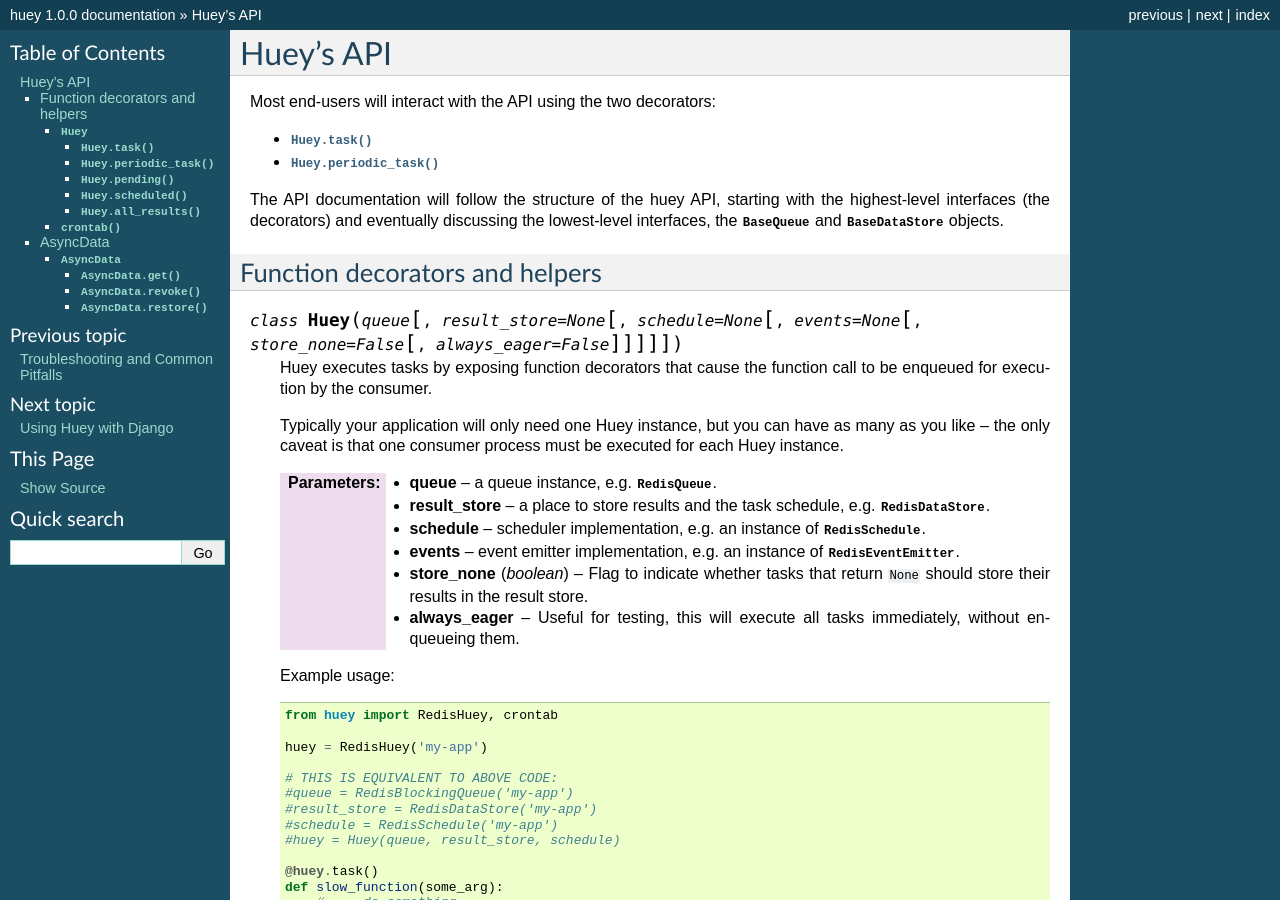
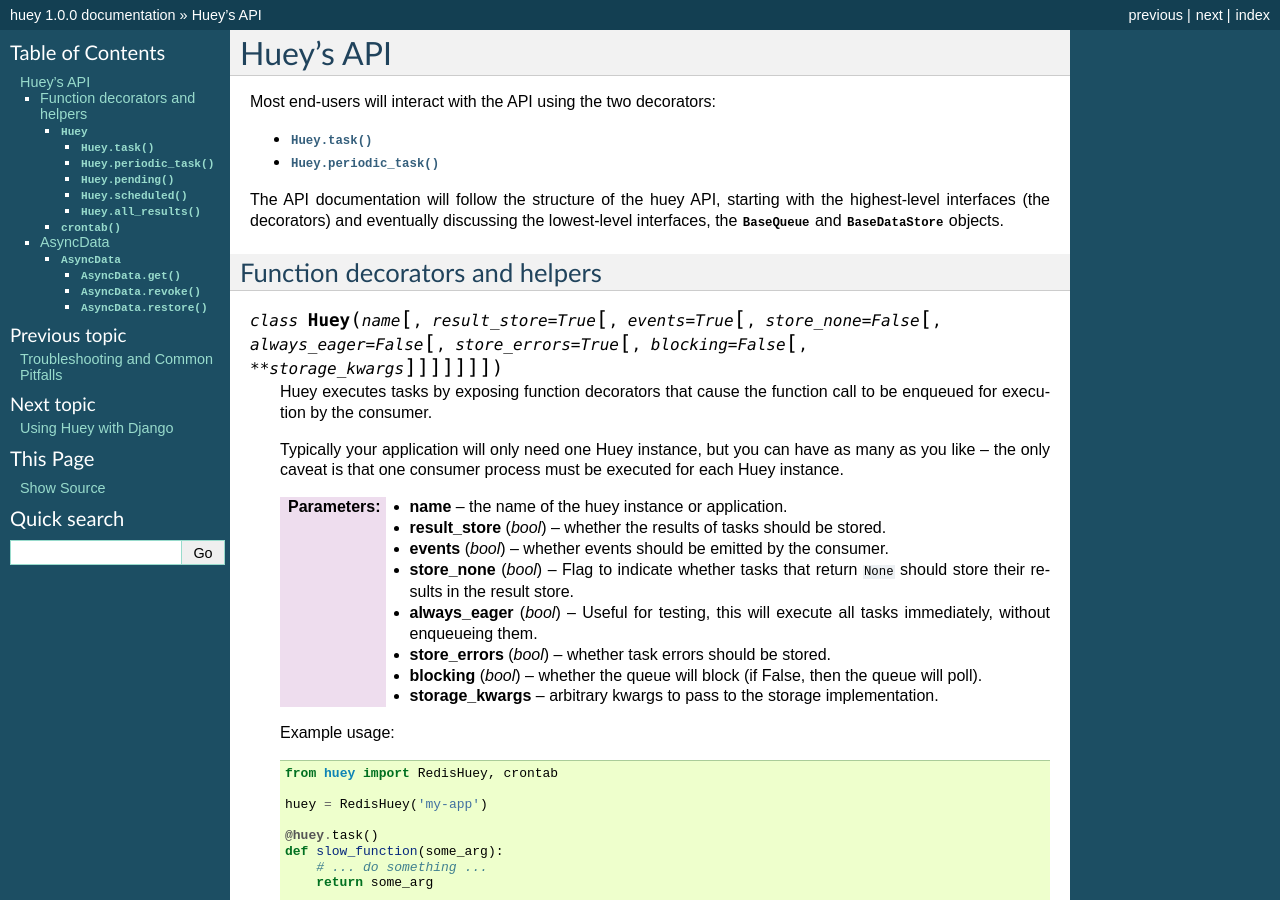
Before and after one commit to coleifer/huey, a Sphinx documentation site: the page built from docs/api.rst, in a window 1280 px wide and 900 px high. Built offline with Sphinx 7.4.7, drawn with Linux system fonts in a browser that asks for light colours.

Commit message:
More docs updates.

```diff
--- a/docs/api.rst
+++ b/docs/api.rst
@@ -17,7 +17,7 @@
 Function decorators and helpers
 -------------------------------
 
-.. py:class:: Huey(queue[, result_store=None[, schedule=None[, events=None[, store_none=False[, always_eager=False]]]]])
+.. py:class:: Huey(name[, result_store=True[, events=True[, store_none=False[, always_eager=False[, store_errors=True[, blocking=False[, **storage_kwargs]]]]]]])
 
     Huey executes tasks by exposing function decorators that cause the function
     call to be enqueued for execution by the consumer.
@@ -26,15 +26,16 @@
     have as many as you like -- the only caveat is that one consumer process
     must be executed for each Huey instance.
 
-    :param queue: a queue instance, e.g. :py:class:`RedisQueue`.
-    :param result_store: a place to store results and the task schedule,
-        e.g. :py:class:`RedisDataStore`.
-    :param schedule: scheduler implementation, e.g. an instance of :py:class:`RedisSchedule`.
-    :param events: event emitter implementation, e.g. an instance of :py:class:`RedisEventEmitter`.
-    :param boolean store_none: Flag to indicate whether tasks that return ``None``
+    :param name: the name of the huey instance or application.
+    :param bool result_store: whether the results of tasks should be stored.
+    :param bool events: whether events should be emitted by the consumer.
+    :param bool store_none: Flag to indicate whether tasks that return ``None``
         should store their results in the result store.
-    :param always_eager: Useful for testing, this will execute all tasks
+    :param bool always_eager: Useful for testing, this will execute all tasks
         immediately, without enqueueing them.
+    :param bool store_errors: whether task errors should be stored.
+    :param bool blocking: whether the queue will block (if False, then the queue will poll).
+    :param storage_kwargs: arbitrary kwargs to pass to the storage implementation.
 
     Example usage:
 
@@ -43,12 +44,6 @@
         from huey import RedisHuey, crontab
 
         huey = RedisHuey('my-app')
-
-        # THIS IS EQUIVALENT TO ABOVE CODE:
-        #queue = RedisBlockingQueue('my-app')
-        #result_store = RedisDataStore('my-app')
-        #schedule = RedisSchedule('my-app')
-        #huey = Huey(queue, result_store, schedule)
 
         @huey.task()
         def slow_function(some_arg):
```
